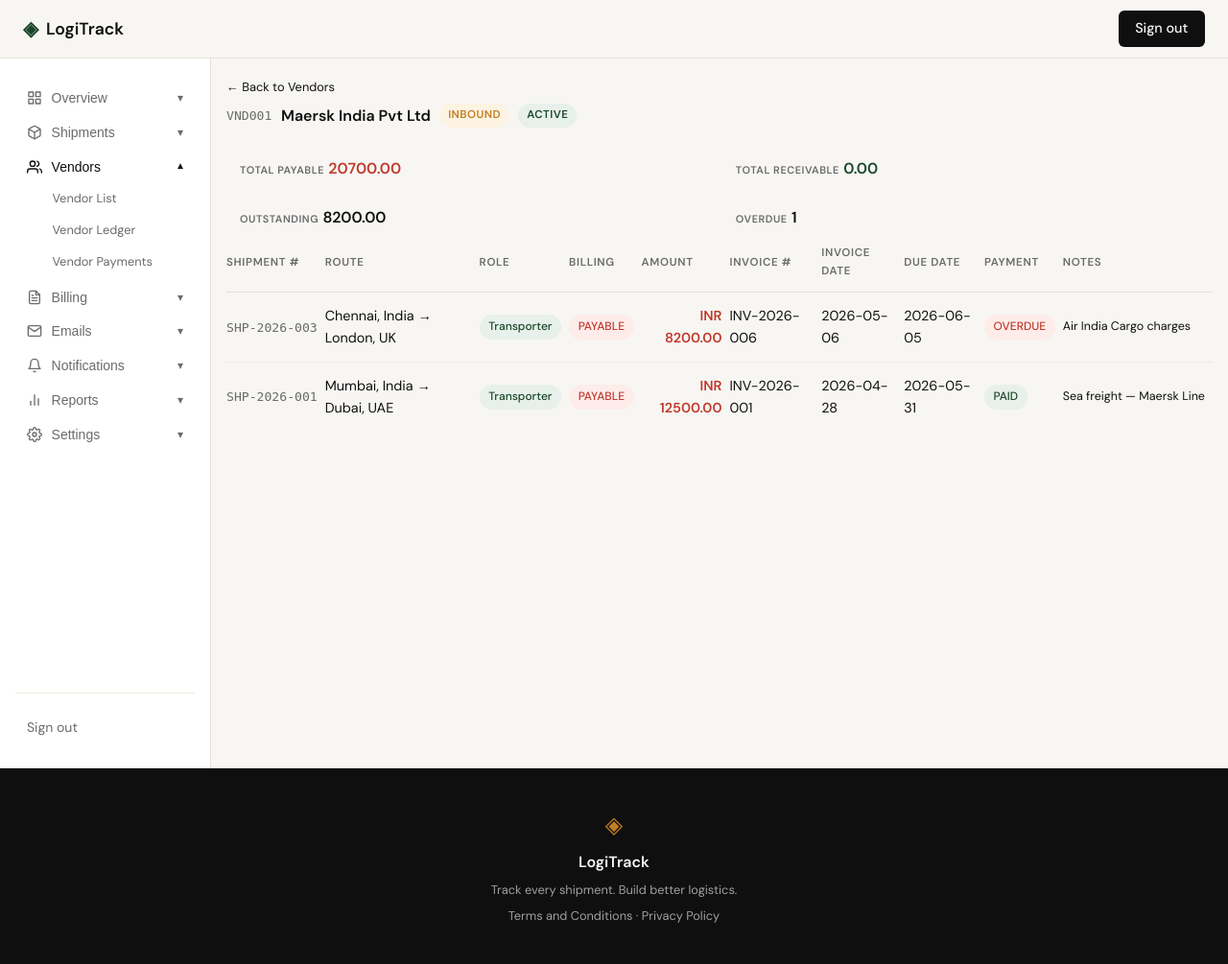
After one commit to kapilkd/logitrack, a Flask app: page /vendors/1/ledger in a window 1280 px wide. The commit adds this page. Shown: the whole page at 96% size. Run offline with Flask 3, Linux system fonts and the light colour scheme; the visitor is signed in with stand-in values (Sample User, id 1); data comes from the database, SQL or seed files in the repository.

Commit message:
feat: add per-vendor ledger page with billing history and stats

```diff
--- a/app.py
+++ b/app.py
@@ -41,7 +41,7 @@ from database.db import (
     save_email, get_emails_by_user, get_email_by_id,
     get_emails_by_thread, upsert_ai_processing, get_ai_processing,
 )
-from database.queries import get_user_by_id, get_summary_stats, get_recent_transactions, get_category_breakdown, get_filtered_vendors, get_billing_stats, get_shipment_billing_list, get_recent_alerts, get_shipment_bill_vendors, get_emails_with_shipment_links
+from database.queries import get_user_by_id, get_summary_stats, get_recent_transactions, get_category_breakdown, get_filtered_vendors, get_billing_stats, get_shipment_billing_list, get_recent_alerts, get_shipment_bill_vendors, get_emails_with_shipment_links, get_vendor_ledger, get_vendor_ledger_stats
 from gmail_utils import (
     GMAIL_AVAILABLE, SCOPES, credentials_file_exists,
     encrypt_token, decrypt_token, sync_inbox, send_gmail, parse_message,
@@ -630,6 +630,30 @@ def vendors():
     )
 
 
+@app.route("/vendors/<int:vendor_id>/ledger")
+def vendor_ledger(vendor_id):
+    if not session.get("user_id"):
+        return redirect(url_for("login"))
+    vendor = get_vendor_row(vendor_id)
+    if vendor is None:
+        abort(404)
+    if vendor["user_id"] != session["user_id"]:
+        abort(403)
+    user    = get_user_by_id(session["user_id"])
+    entries = get_vendor_ledger(vendor_id)
+    stats   = get_vendor_ledger_stats(vendor_id)
+    return render_template(
+        "vendor_ledger.html",
+        user=user,
+        vendor=dict(vendor),
+        entries=entries,
+        stats=stats,
+        PAYMENT_STATUSES=PAYMENT_STATUSES,
+        BILLING_TYPES=BILLING_TYPES,
+        active_section="vendors",
+    )
+
+
 @app.route("/billing")
 def billing():
     if not session.get("user_id"):
--- a/database/queries.py
+++ b/database/queries.py
@@ -293,6 +293,50 @@ def get_recent_alerts(user_id, limit=50):
     return result
 
 
+def get_vendor_ledger(vendor_id):
+    conn = get_db()
+    rows = conn.execute(
+        """
+        SELECT sv.id AS sv_id, sv.relationship_type, sv.billing_type,
+               sv.amount, sv.currency, sv.invoice_number, sv.invoice_date,
+               sv.due_date, sv.payment_status, sv.notes,
+               s.id AS shipment_id, s.shipment_number,
+               s.origin, s.destination, s.status AS shipment_status,
+               s.shipment_date
+        FROM shipment_vendors sv
+        JOIN shipments s ON sv.shipment_id = s.id
+        WHERE sv.vendor_id = ?
+        ORDER BY s.shipment_date DESC, sv.id ASC
+        """,
+        (vendor_id,),
+    ).fetchall()
+    conn.close()
+    return [dict(r) for r in rows]
+
+
+def get_vendor_ledger_stats(vendor_id):
+    conn = get_db()
+    row = conn.execute(
+        """
+        SELECT
+            COALESCE(SUM(CASE WHEN billing_type = 'PAYABLE' THEN amount ELSE 0 END), 0.0)   AS total_payable,
+            COALESCE(SUM(CASE WHEN billing_type = 'RECEIVABLE' THEN amount ELSE 0 END), 0.0) AS total_receivable,
+            COALESCE(SUM(CASE WHEN payment_status IN ('PENDING','PARTIAL','OVERDUE') THEN amount ELSE 0 END), 0.0) AS pending_amount,
+            COUNT(CASE WHEN payment_status = 'OVERDUE' THEN 1 END) AS overdue_count
+        FROM shipment_vendors
+        WHERE vendor_id = ?
+        """,
+        (vendor_id,),
+    ).fetchone()
+    conn.close()
+    return {
+        "total_payable":    row["total_payable"],
+        "total_receivable": row["total_receivable"],
+        "pending_amount":   row["pending_amount"],
+        "overdue_count":    int(row["overdue_count"]),
+    }
+
+
 def get_emails_with_shipment_links(user_id, limit=100):
     conn = get_db()
     rows = conn.execute(
--- a/static/css/vendors.css
+++ b/static/css/vendors.css
@@ -341,3 +341,63 @@
     color: var(--paper-card);
     border-color: var(--accent-2);
 }
+
+/* ── Ledger button in vendor table row ───────────────────── */
+.txn-btn--ledger {
+    color: var(--ink);
+    border-color: var(--border-soft);
+    background: var(--paper-warm);
+    text-decoration: none;
+    display: inline-flex;
+    align-items: center;
+}
+
+.txn-btn--ledger:hover {
+    background: var(--border-soft);
+    color: var(--ink);
+}
+
+/* ── Vendor ledger page ──────────────────────────────────── */
+.vendor-ledger-header {
+    margin-bottom: 0.875rem;
+}
+
+.ledger-back-link {
+    font-size: 0.8rem;
+    color: var(--muted);
+    text-decoration: none;
+    display: inline-block;
+    margin-bottom: 0.4rem;
+}
+
+.ledger-back-link:hover {
+    color: var(--ink);
+}
+
+.ledger-vendor-meta {
+    display: flex;
+    align-items: center;
+    gap: 0.6rem;
+}
+
+.ledger-vendor-name {
+    font-size: 1rem;
+    font-weight: 600;
+    margin: 0;
+}
+
+.ledger-empty {
+    color: var(--muted);
+    font-size: 0.875rem;
+    text-align: center;
+    padding: 2rem 0;
+}
+
+.ledger-notes {
+    font-size: 0.78rem;
+    color: var(--muted);
+    max-width: 160px;
+    white-space: nowrap;
+    overflow: hidden;
+    text-overflow: ellipsis;
+}
--- /dev/null
+++ b/templates/vendor_ledger.html
@@ -0,0 +1,116 @@
+{% extends "base.html" %} {% block title %}Ledger — {{ vendor.vendor_name }} — LogiTrack{% endblock %} {%
+block head %}
+<link
+  rel="stylesheet"
+  href="{{ url_for('static', filename='css/profile.css') }}"
+/>
+<link
+  rel="stylesheet"
+  href="{{ url_for('static', filename='css/billing.css') }}"
+/>
+<link
+  rel="stylesheet"
+  href="{{ url_for('static', filename='css/vendors.css') }}"
+/>
+{% endblock %} {% block content %}
+<div class="profile-shell">
+  {% include '_sidebar.html' %}
+
+  <section class="profile-section">
+    <div class="profile-container">
+
+      <!-- Page header -->
+      <div class="vendor-ledger-header">
+        <a href="{{ url_for('vendors') }}" class="ledger-back-link">← Back to Vendors</a>
+        <div class="ledger-vendor-meta">
+          <span class="vendor-code-cell">{{ vendor.vendor_code }}</span>
+          <h2 class="ledger-vendor-name">{{ vendor.vendor_name }}</h2>
+          <span class="vendor-type-badge vendor-type-badge--{{ vendor.vendor_type | lower }}">
+            {{ vendor.vendor_type }}
+          </span>
+          <span class="vendor-status-badge vendor-status-badge--{{ vendor.status | lower }}">
+            {{ vendor.status }}
+          </span>
+        </div>
+      </div>
+
+      <!-- Stat cards -->
+      <div class="billing-stats-grid">
+        <div class="billing-stat-card">
+          <span class="stat-label">Total Payable</span>
+          <span class="stat-value amount-payable">{{ '%.2f' | format(stats.total_payable) }}</span>
+        </div>
+        <div class="billing-stat-card">
+          <span class="stat-label">Total Receivable</span>
+          <span class="stat-value amount-receivable">{{ '%.2f' | format(stats.total_receivable) }}</span>
+        </div>
+        <div class="billing-stat-card">
+          <span class="stat-label">Outstanding</span>
+          <span class="stat-value">{{ '%.2f' | format(stats.pending_amount) }}</span>
+        </div>
+        <div class="billing-stat-card">
+          <span class="stat-label">Overdue</span>
+          <span class="stat-value">{{ stats.overdue_count }}</span>
+        </div>
+      </div>
+
+      <!-- Ledger entries -->
+      {% if entries %}
+      <table class="txn-table">
+        <thead>
+          <tr>
+            <th>Shipment #</th>
+            <th>Route</th>
+            <th>Role</th>
+            <th>Billing</th>
+            <th class="text-right">Amount</th>
+            <th>Invoice #</th>
+            <th>Invoice Date</th>
+            <th>Due Date</th>
+            <th>Payment</th>
+            <th>Notes</th>
+          </tr>
+        </thead>
+        <tbody>
+          {% for e in entries %}
+          <tr>
+            <td class="vendor-code-cell">
+              <a href="{{ url_for('shipment_detail', id=e.shipment_id) }}">
+                {{ e.shipment_number }}
+              </a>
+            </td>
+            <td>{{ e.origin or '—' }} → {{ e.destination or '—' }}</td>
+            <td>
+              <span class="role-badge role-badge--{{ e.relationship_type | lower | replace('_', '-') }}">
+                {{ e.relationship_type | replace('_', ' ') | title }}
+              </span>
+            </td>
+            <td>
+              <span class="billing-badge billing-badge--{{ e.billing_type | lower }}">
+                {{ e.billing_type }}
+              </span>
+            </td>
+            <td class="text-right {% if e.billing_type == 'PAYABLE' %}amount-payable{% else %}amount-receivable{% endif %}">
+              {{ e.currency }} {{ '%.2f' | format(e.amount) }}
+            </td>
+            <td>{{ e.invoice_number or '—' }}</td>
+            <td>{{ e.invoice_date or '—' }}</td>
+            <td>{{ e.due_date or '—' }}</td>
+            <td>
+              <span class="payment-badge payment-badge--{{ e.payment_status | lower }}">
+                {{ e.payment_status }}
+              </span>
+            </td>
+            <td class="ledger-notes">{{ e.notes or '' }}</td>
+          </tr>
+          {% endfor %}
+        </tbody>
+      </table>
+      {% else %}
+      <p class="ledger-empty">No ledger entries yet.</p>
+      {% endif %}
+
+    </div>
+  </section>
+</div>
+{% endblock %}
--- a/templates/vendors.html
+++ b/templates/vendors.html
@@ -158,6 +158,10 @@ block head %}
                 </span>
               </td>
               <td class="txn-actions">
+                <a
+                  href="{{ url_for('vendor_ledger', vendor_id=v.id) }}"
+                  class="txn-btn txn-btn--ledger"
+                >Ledger</a>
                 <button
                   class="txn-btn txn-btn--contacts vendor-contacts-btn"
                   data-vendor-id="{{ v.id }}"
```
Also changed, not shown: .claude/specs/vendors/04-vendors-ledger-details.md (added).
